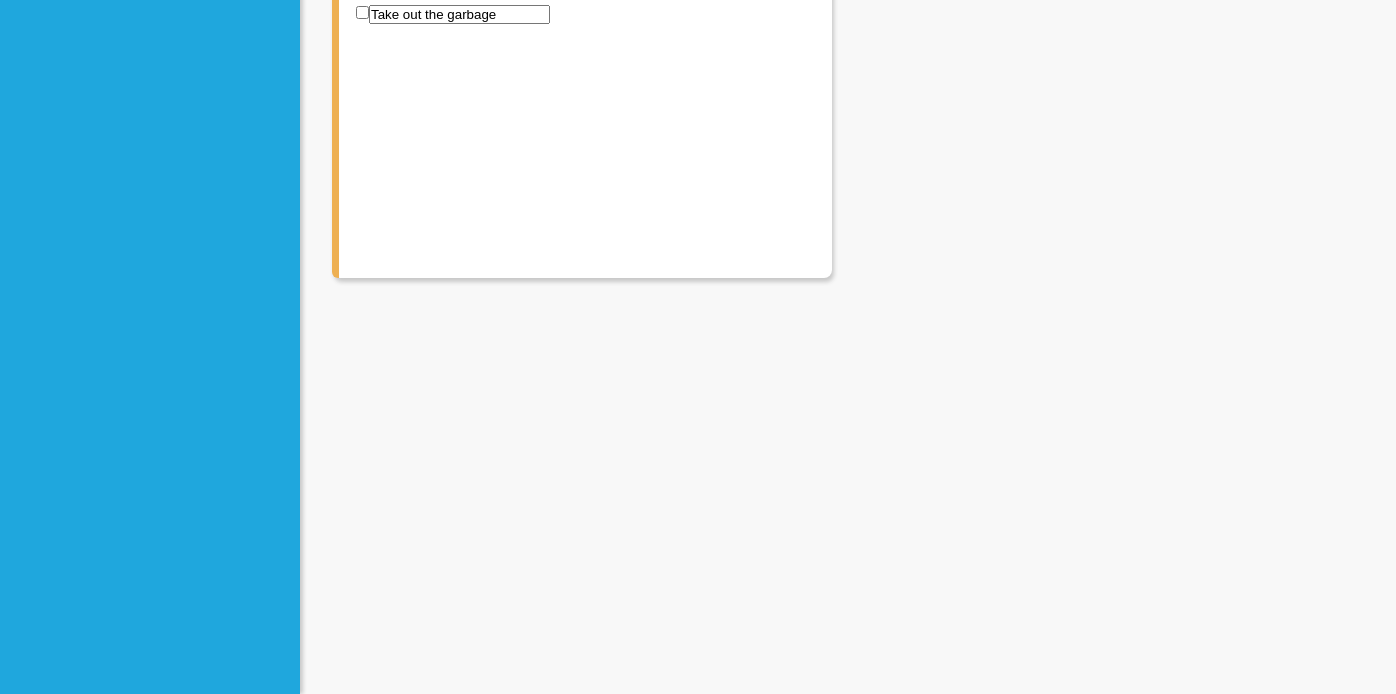
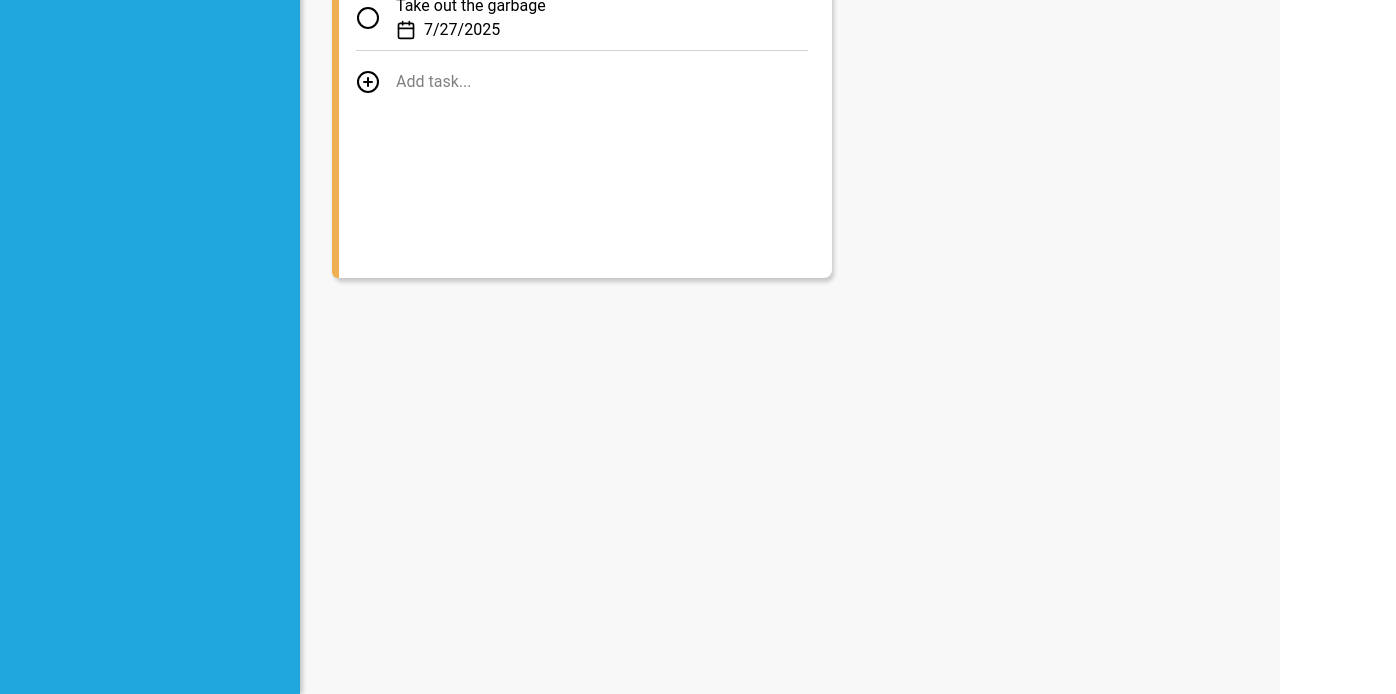
Before and after one commit to aguvai/odin-todo, a website built with webpack: page src/template.html in a window 1280 px wide. Shown: the part 106-800 px from the top of the page, 1396 px wide, since content can reach past the window. Built offline with nearby package versions, Linux system fonts and the light colour scheme; a web font is replaced by a local one.

Commit message:
Add basic styling for todo objects

```diff
--- a/src/index.js
+++ b/src/index.js
@@ -7,7 +7,7 @@ import createProjectDisplay from "./ui/createProjectDisplay.js";
 import createTodoDisplay from "./ui/createTodoDisplay.js";
 
 let firstProject = createProject({
-    title: "First Project",
+    title: "Household Errands",
 })
 
 console.log(firstProject.getTodos())
--- a/src/styles.css
+++ b/src/styles.css
@@ -21,6 +21,7 @@ body {
   line-height: 1.5;
   font-family: Roboto, sans-serif;
 }
+
 
 .app {
   display: grid;
@@ -57,6 +58,8 @@ main {
   background-color: var(--offwhite);
 
   padding: 2rem;
+
+  overflow-y: auto;
 }
 
 [class^="project-"] {
@@ -89,3 +92,97 @@ main {
 [class^="project-"]:hover {
   box-shadow: 4px 6px 5px var(--boxshadow-color);
 }
+
+
+[class^="todo-obj-"],
+.add-task-prompt {
+  display: flex;
+  flex-direction: row;
+  gap: 1rem;
+  align-items: center;
+
+  width: 100%;
+  height: 48px;
+
+  position: relative;
+
+  padding: 8px 0px 0px 0px;
+}
+
+
+.todo-info-container {
+  display: grid;
+}
+
+
+.add-task-prompt {
+  order: 5;
+}
+
+.add-task-prompt p {
+  color: gray;
+}
+
+.add-task-prompt button,
+.complete-button,
+.calendar-icon {
+  background-repeat: no-repeat;
+  background-size: cover;
+  background-color: transparent;
+  border-style: none;
+}
+
+.add-task-prompt button,
+.complete-button {
+  width: 1.5rem;
+  height: 1.5rem;
+}
+
+.add-task-prompt button {
+  background-image: url(../images/plus-circle.svg);
+}
+
+.complete-button {
+  background-image: url(../images/circle.svg);
+}
+
+.calendar-icon {
+  width: 1.25rem;
+  height: 1.25rem;
+  background-image: url(../images/calendar.svg);
+}
+
+
+.todo-duedate-container {
+  display: flex;
+  gap: .5rem;
+  align-items: center;
+}
+
+[class^="project-"] h3 {
+  font-size: 1.5rem;
+  text-overflow: ellipsis;
+}
+
+.todo-list {
+  width: 100%;
+  display: flex;
+  flex-direction: column;
+  gap: .5rem;
+  overflow-y: auto;
+}
+
+.todo-list input {
+  outline: none;
+  border: none;
+}
+
+.divider {
+  position: absolute;
+  top: 0;
+  width: 100%;
+  height: 1px;
+  background-color: lightgray;
+
+  justify-self: center;
+}
--- a/src/ui/createAddTaskPrompt.js
+++ b/src/ui/createAddTaskPrompt.js
@@ -9,21 +9,17 @@ const createAddTaskPrompt = (todoList) => {
 
     createDivider(addTask);
 
-    const icon = createElement({
+    const completeButton = createElement({
         type: "button",
-        class: "add-task-button",
+        class: "complete-button",
         appendTo: addTask,
     });
 
-    const textField = createElement({
-        type: "input",
-        elementAttributes: {
-            type: "text",
-            placeholder: "Add task...",
-            name: "task-name-input"
-        },
+    const todoName = createElement({
+        type: "p",
+        textContent: "Add task...",
         appendTo: addTask,
-    });
+    })
 }
 
 export default createAddTaskPrompt;
--- a/src/ui/createTodoDisplay.js
+++ b/src/ui/createTodoDisplay.js
@@ -8,29 +8,48 @@ const createTodoDisplay = (todo, project) => {
 
     const todoDiv = createElement({
         type: "div",
-        class: `todo-${todo.getID()}`,
+        class: `todo-obj-${todo.getID()}`,
         appendTo: todoList,
     });
 
     createDivider(todoDiv);
 
-    const checkbox = createElement({
-        type: "input",
-        elementAttributes: {
-            type: "checkbox",
-            name: "completed"
-        },
+    const completeButton = createElement({
+        type: "button",
+        class: "complete-button",
+        appendTo: todoDiv,
+    });
+
+
+    const infoContainer = createElement({
+        type: "div",
+        class: "todo-info-container",
         appendTo: todoDiv,
     });
 
     const todoName = createElement({
-        type: "input",
-        elementAttributes: {
-            type: "text",
-            value: todo.getTitle(),
-            name: "task-name"
-        },
-        appendTo: todoDiv,
+        type: "p",
+        textContent: todo.getTitle(),
+        appendTo: infoContainer,
+    });
+
+
+    const dueDateContainer = createElement({
+        type: "div",
+        class: "todo-duedate-container",
+        appendTo: infoContainer,
+    });
+
+    const calendarIcon = createElement({
+        type: "div",
+        class: "calendar-icon",
+        appendTo: dueDateContainer,
+    });
+
+    const dueDate = createElement({
+        type: "p",
+        textContent: "7/27/2025",
+        appendTo: dueDateContainer,
     });
 
 };
```
Also changed, not shown: images/calendar.svg (added), images/check-circle.svg (added), images/circle.svg (added), images/plus-circle.svg (added).
